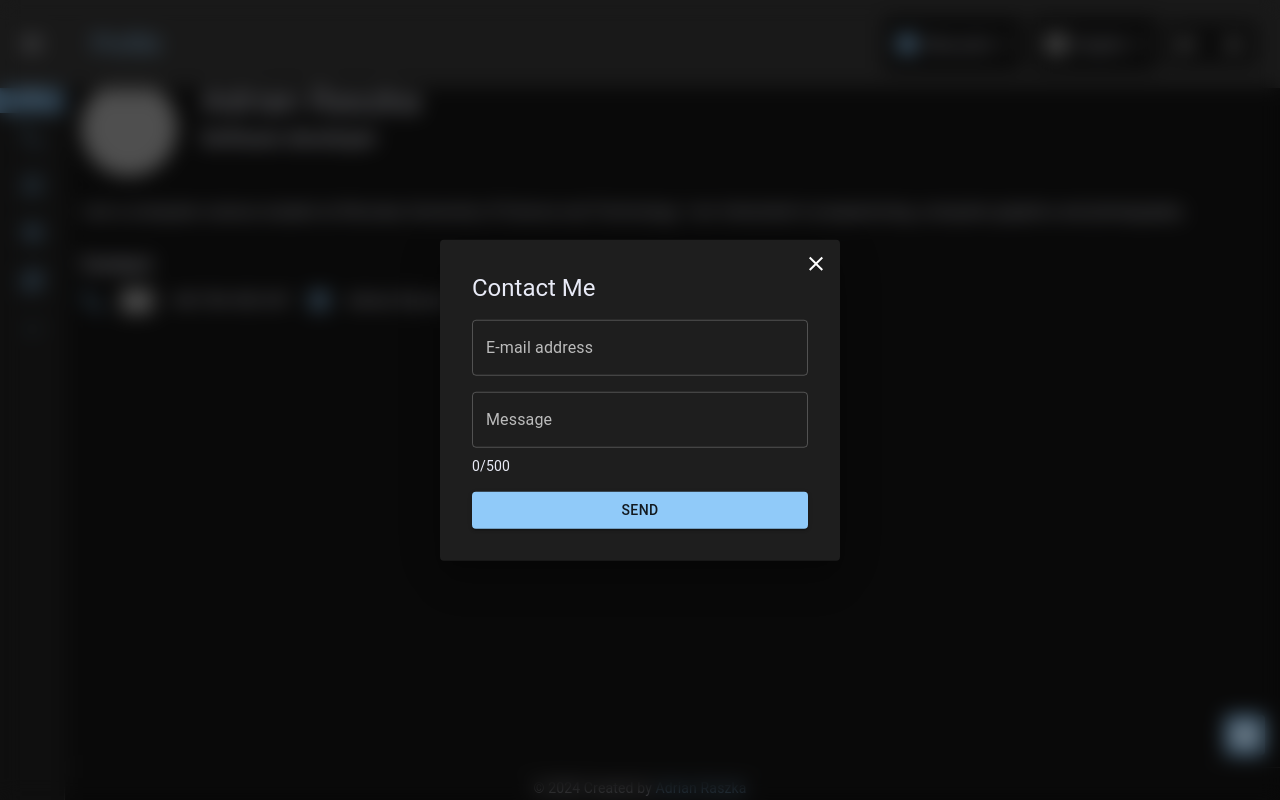
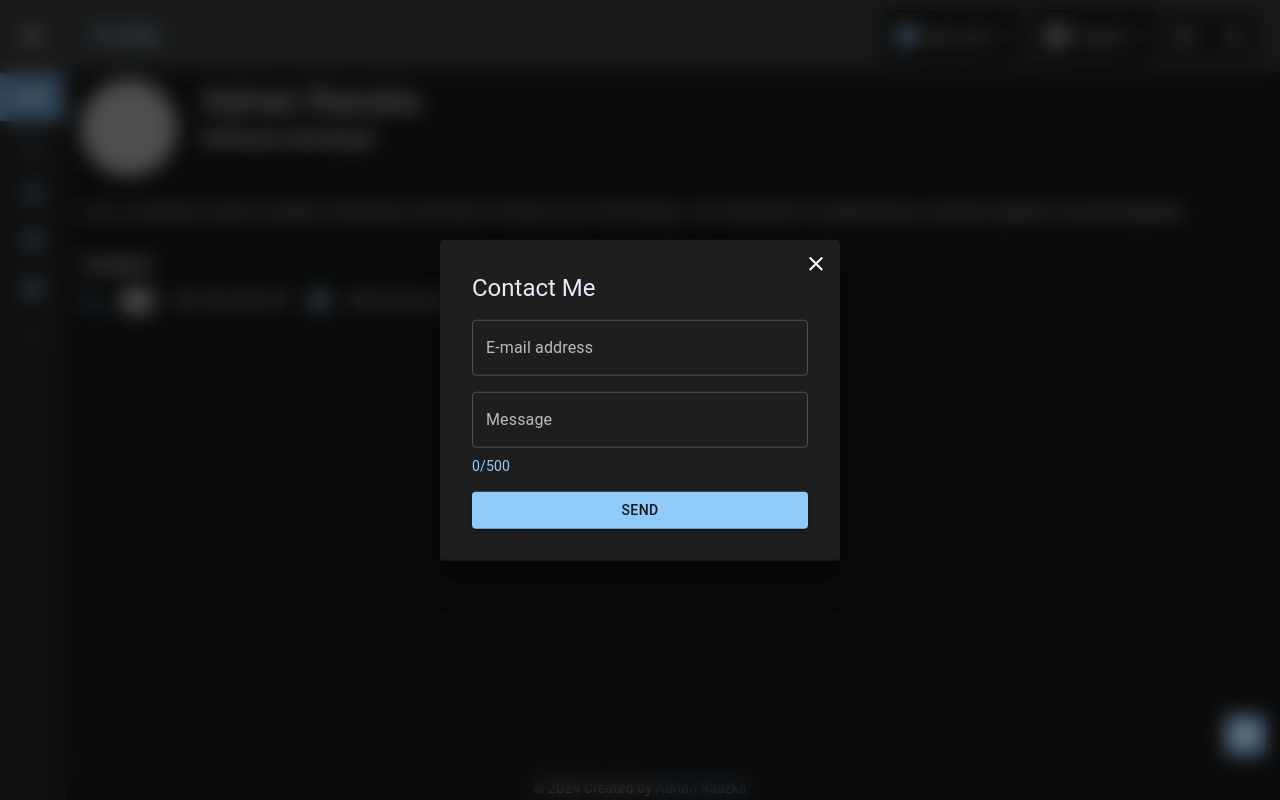
Before and after one commit to GenWatt/Portfolio-ubb, a React (Vite) app: page /profile in a window 1280 px wide. Both pictures are taken after a click on the button 1245 px from the left and 735 px from the top of the page. Built offline with nearby package versions, Linux system fonts and the light colour scheme; grey boxes are pictures that could not be loaded.

Commit message:
Solve form errors

```diff
--- a/src/components/SideNav.tsx
+++ b/src/components/SideNav.tsx
@@ -63,7 +63,7 @@ const DrawerHeader = styled('div')(({ theme }) => ({
     display: 'flex',
     alignItems: 'center',
     justifyContent: 'flex-end',
-    padding: theme.spacing(1, 1),
+    padding: theme.spacing(2, 1),
     // necessary for content to be below app bar
     ...theme.mixins.toolbar,
 }));
@@ -175,7 +175,7 @@ export default function SideNav({ handleThemeChange, currentTheme, themes }: Sid
             <CssBaseline />
             <AppBar id='AppBar' position="fixed" open={open} dir={language.langDirection}>
                 <Toolbar sx={{ width: '100%', p: 1 }}>
-                    {/* <Tooltip title={t('openDrawer')} placement='right'> */}
+                    <Tooltip title={t('openDrawer')} placement='right'>
                         <IconButton
                             color="inherit"
                             aria-label="open drawer"
@@ -184,12 +184,12 @@ export default function SideNav({ handleThemeChange, currentTheme, themes }: Sid
                             sx={{
                                 [language.langDirection === 'rtl' ? 'marginLeft' : 'marginRight']: 5,
                                 ...(open && { display: 'none' }),
-                            minHeight: 72
+                                // minHeight: 72
                             }}
                         >
                             <MenuIcon />
                         </IconButton>
-                    {/* </Tooltip> */}
+                    </Tooltip>
                     <Grid container alignItems={'center'} justifyContent={'space-between'}>
                         <Typography color={theme.palette.mode === 'light' ? theme.palette.text.secondary : theme.palette.primary.main} variant="h5" noWrap component="div">
                             {activeText(location.pathname)}
--- a/src/components/contact/ContactForm.tsx
+++ b/src/components/contact/ContactForm.tsx
@@ -61,10 +61,10 @@ function ContactForm({ loading = false, handleSubmit, handleChange }: ContactFor
                     onChange={handleFormChange}
                     value={form.from_email}
                 />
-                {errors.from_email && <FormHelperText>{errors.from_email.message}</FormHelperText>}
+                {errors.from_email && <FormHelperText sx={{ mx: 0 }}>{errors.from_email.message}</FormHelperText>}
             </FormControl>
             <FormControl error={!!errors.message}>
-                <TextArea register={{ ...register("message") }} errors={errors} label="Message" onChange={handleFormChange} value={form.message} />
+                <TextArea register={{ ...register("message") }} formError={errors.message} label="Message" onChange={handleFormChange} value={form.message} />
             </FormControl>
             <Button disabled={loading} type="submit" variant="contained" color="primary">
                 <div style={{ display: 'flex', alignItems: 'center', gap: 10 }}>
--- a/src/components/ui/TextArea.tsx
+++ b/src/components/ui/TextArea.tsx
@@ -1,15 +1,16 @@
 import React, { useState } from 'react';
-import { TextField, FormHelperText, TextFieldProps, Typography } from '@mui/material';
-import { UseFormRegisterReturn } from 'react-hook-form';
+import { TextField, FormHelperText, TextFieldProps, Typography, useTheme } from '@mui/material';
+import { FieldError, UseFormRegisterReturn } from 'react-hook-form';
 import { MAX_MESSAGE_LENGTH } from '../../constance';
 
 export type TextAreaProps = TextFieldProps & {
     register: UseFormRegisterReturn;
-    errors?: any;
+    formError: FieldError | undefined;
 };
 
-function TextArea({ register, errors, onChange, value, ...props }: TextAreaProps) {
+function TextArea({ register, formError, onChange, value, ...props }: TextAreaProps) {
     const [textCount, setTextCount] = useState(0);
+    const theme = useTheme();
 
     const handleChange = (event: React.ChangeEvent<HTMLInputElement>) => {
         setTextCount(event.target.value.length);
@@ -27,9 +28,9 @@ function TextArea({ register, errors, onChange, value, ...props }: TextAreaProps
                 onChange={handleChange}
                 value={value}
             />
-            <Typography variant='body2' mt={1}>{textCount}/{MAX_MESSAGE_LENGTH}</Typography>
-            {errors && errors.message && (
-                <FormHelperText error>{errors.message}</FormHelperText>
+            <Typography color={theme.palette.primary.main} variant='body2' mt={1}>{textCount}/{MAX_MESSAGE_LENGTH}</Typography>
+            {formError && (
+                <FormHelperText sx={{ m: 0 }} error>{formError.message}</FormHelperText>
             )}
         </>
     );
```
Lines whose indentation alone changed are shown as unchanged.
